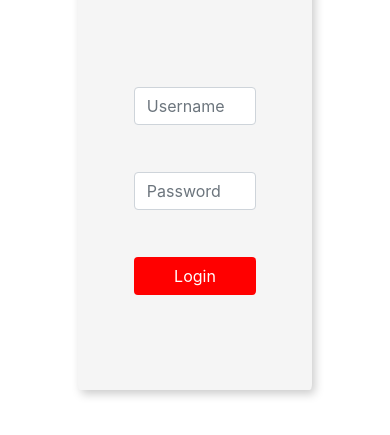
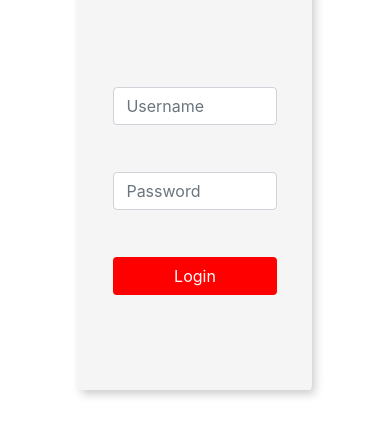
Before and after one commit to oshooo/wifi-login, a plain HTML site: page index.html in a window 390 px wide. Shown: the part 327-762 px from the top of the page. Drawn offline with nearby package versions, Linux system fonts and the light colour scheme.

Commit message:
Improved Responsiveness

```diff
--- a/index.html
+++ b/index.html
@@ -68,6 +68,8 @@
         }@media only screen and (max-width: 600px) {
             .left{
                 display: none;
+            }form > div{
+            width: 80%;
             }
         }
 
```
